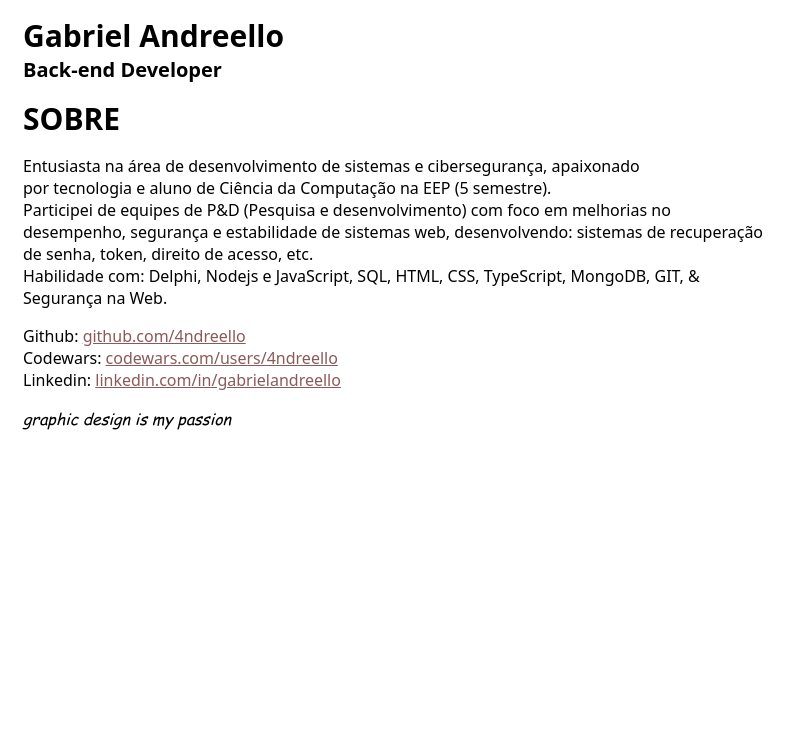
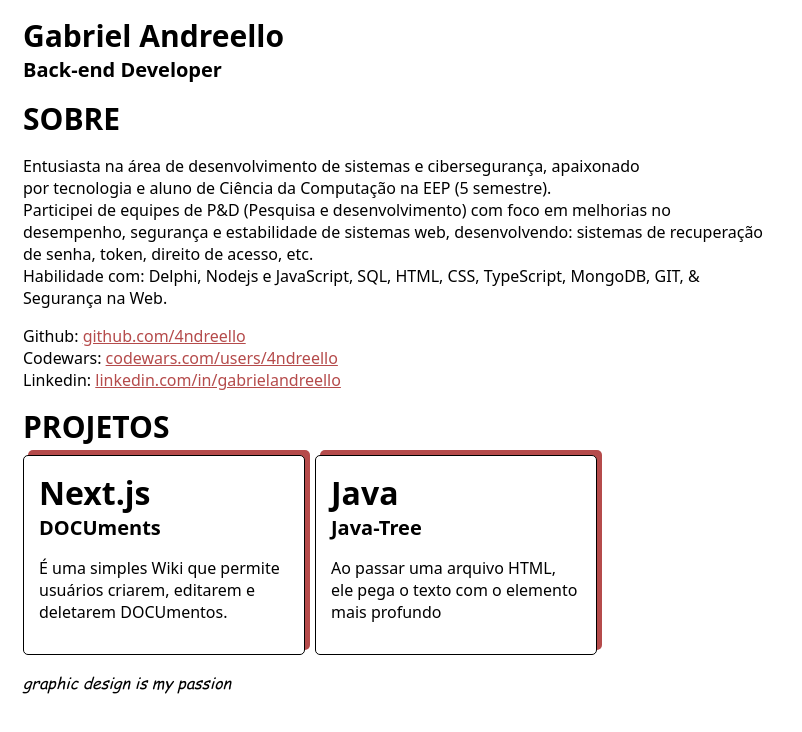
Before and after one commit to 4ndreello/andreello.dev.br, a plain HTML site: page index.html in a window 1280 px wide. Shown: the whole page, without its empty margins (0-802 px from the left). Drawn offline with Linux system fonts and the light colour scheme.

Commit message:
add new project area

```diff
--- a/css/styles.css
+++ b/css/styles.css
@@ -1,6 +1,7 @@
 :root {
 	--bgColor: #fff;
 	--textColor: #000;
+	--secondaryColor: rgb(181, 75, 75);
 }
 
 * {
@@ -47,6 +48,7 @@ h2 {
 	color: red;
 	cursor: pointer;
 }
+
 .about-me {
 	text-wrap: balance;
 }
@@ -59,5 +61,36 @@ h2 {
 }
 
 a {
-	color: rgb(139, 89, 89);
+	color: var(--secondaryColor);
 }
+
+.outline {
+	border: 1px solid;
+	border-radius: 5px;
+	box-shadow: 5px -5px var(--secondaryColor);
+	padding: 15px;
+	margin-right: 10px;
+	margin-top: 8px;
+	max-width: 250px;
+}
+
+.outline:hover {
+	color: red;
+	cursor: pointer;
+	box-shadow: 5px -12px red;
+	transition: 300ms;
+}
+
+#projects {
+	display: flex;
+}
+
+@media (max-width: 400px) {
+	#projects {
+		display: block;
+	}
+
+	.outline {
+		margin-bottom: 15px;
+	}
+}
--- a/index.html
+++ b/index.html
@@ -5,46 +5,7 @@
 		<meta name="viewport" content="width=device-width, initial-scale=1.0" />
 		<link rel="stylesheet" href="./css/styles.css" />
 		<title>Backend Developer</title>
-		<script>
-			const root_theme = document.querySelector(":root")
-			const storage = window.localStorage
-			const colors = {
-				BLACK: "#000",
-				WHITE: "#FFF",
-			}
-
-			createTheme()
-			setCurrentTheme()
-
-			function createTheme() {
-				const currentTheme = window.localStorage.getItem("theme")
-				if (!currentTheme) {
-					window.localStorage.setItem("theme", "white")
-				}
-			}
-
-			function setCurrentTheme() {
-				const IsWhiteTheme = storage.getItem("theme") === "white"
-
-				root_theme.style.setProperty(
-					"--bgColor",
-					IsWhiteTheme ? colors.WHITE : colors.BLACK
-				)
-				root_theme.style.setProperty(
-					"--textColor",
-					IsWhiteTheme ? colors.BLACK : colors.WHITE
-				)
-			}
-
-			function changeTheme() {
-				const currentTheme = window.localStorage.getItem("theme")
-				window.localStorage.setItem(
-					"theme",
-					currentTheme === "white" ? "dark" : "white"
-				)
-				setCurrentTheme()
-			}
-		</script>
+		<script src="./js/core.js"></script>
 	</head>
 	<body>
 		<div class="box">
@@ -96,6 +57,12 @@
 		</div>
 
 		<div class="box">
+			<h1 class="largeFont">PROJETOS</h1>
+
+			<div id="projects"></div>
+		</div>
+
+		<div class="box">
 			<p title="click me" onclick="changeTheme()" class="passion">
 				graphic design is my passion
 			</p>
--- /dev/null
+++ b/js/core.js
@@ -0,0 +1,98 @@
+const root_theme = document.querySelector(":root")
+const storage = window.localStorage
+const colors = { BLACK: "#000", WHITE: "#FFF" }
+
+window.onload = () => {
+	createTheme()
+	setCurrentTheme()
+
+	addProject({
+		languageText: "Next.js",
+		projectNameText: "DOCUments",
+		customURL: "https://github.com/docu-wiki-br/docu",
+		descriptionText:
+			"É uma simples Wiki que permite usuários criarem, editarem e deletarem DOCUmentos.",
+	})
+
+	addProject({
+		languageText: "Java",
+		projectNameText: "Java-Tree",
+		descriptionText:
+			"Ao passar uma arquivo HTML, ele pega o texto com o elemento mais profundo",
+	})
+}
+
+const $ = (id) => document.getElementById(id)
+
+/**
+ * THEME
+ */
+function createTheme() {
+	const currentTheme = window.localStorage.getItem("theme")
+	if (!currentTheme) {
+		window.localStorage.setItem("theme", "white")
+	}
+}
+
+function setCurrentTheme() {
+	const IsWhiteTheme = storage.getItem("theme") === "white"
+
+	root_theme.style.setProperty(
+		"--bgColor",
+		IsWhiteTheme ? colors.WHITE : colors.BLACK
+	)
+	root_theme.style.setProperty(
+		"--textColor",
+		IsWhiteTheme ? colors.BLACK : colors.WHITE
+	)
+}
+
+function changeTheme() {
+	const currentTheme = window.localStorage.getItem("theme")
+	window.localStorage.setItem(
+		"theme",
+		currentTheme === "white" ? "dark" : "white"
+	)
+	setCurrentTheme()
+}
+
+/**
+ * GENERATE PROJECT BOXES
+ */
+
+function addProject(data) {
+	const { descriptionText, languageText, projectNameText } = data
+
+	if (!descriptionText || !languageText || !projectNameText) {
+		return
+	}
+
+	let url = `https://github.com/4ndreello/${projectNameText}`
+	if (data.customURL) {
+		url = data.customURL
+	}
+
+	const projectsContainer = $("projects")
+	const container = document.createElement("div")
+	try {
+		container.className = "outline"
+
+		const language = document.createElement("h1")
+		language.textContent = languageText
+
+		const projectName = document.createElement("h2")
+		projectName.textContent = projectNameText
+
+		const description = document.createElement("p")
+		description.textContent = descriptionText
+
+		container.appendChild(language)
+		container.appendChild(projectName)
+		container.appendChild(description)
+		container.addEventListener("click", () => {
+			window.open(url, "mozzilaWindow", "popup")
+		})
+	} finally {
+		projectsContainer.appendChild(container)
+	}
+}
```
